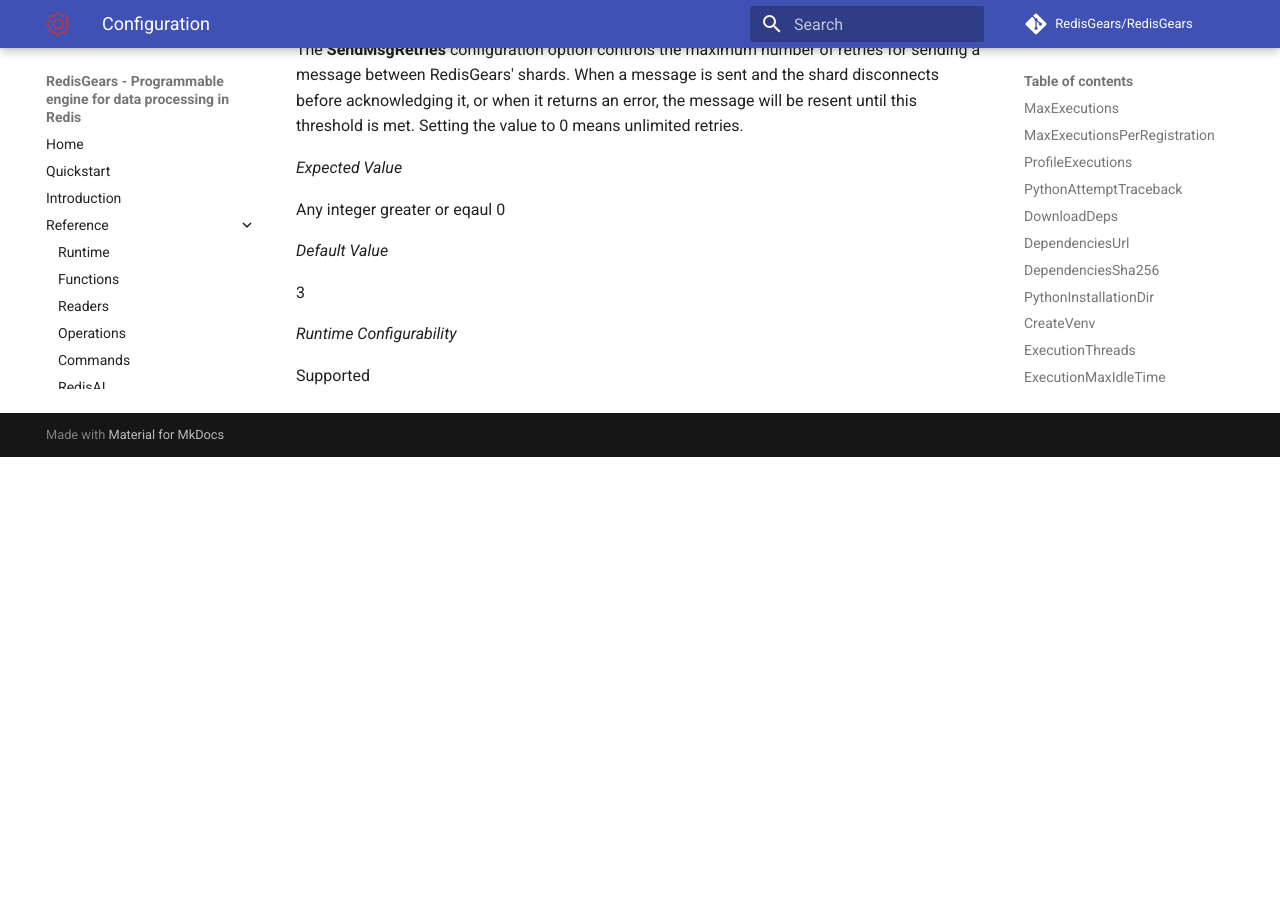
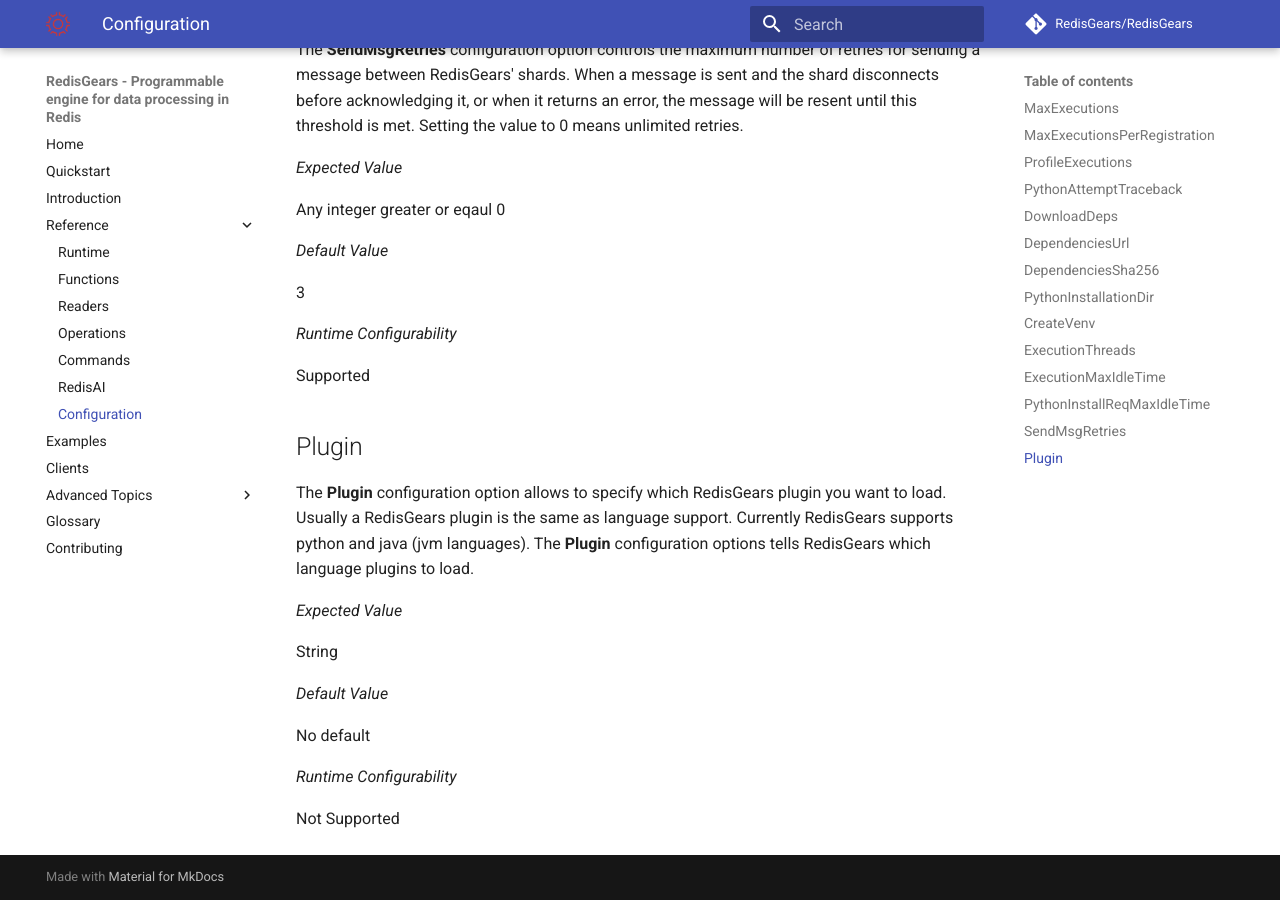
Before and after one commit to RedisGears/RedisGears, an MkDocs documentation site: the page built from docs/configuration.md, in a window 1280 px wide and 900 px high, scrolled down 6526 px. Built offline with MkDocs 1.6.1 and Material for MkDocs 9.7.7, drawn with Linux system fonts in a browser that asks for light colours; comment, search, counter and statistics services are not loaded; before the commit the page ends 6983 px from its top, so only the background shows below that.

Commit message:
Added plugin configuration value to docs (#717)
* added plugin configuration value

* Review fixes

```diff
--- a/docs/configuration.md
+++ b/docs/configuration.md
@@ -253,3 +253,18 @@
 _Runtime Configurability_
 
 Supported
+
+## Plugin
+The **Plugin** configuration option allows to specify which RedisGears plugin you want to load. Usually a RedisGears plugin is the same as language support. Currently RedisGears supports python and java (jvm languages). The **Plugin** configuration options tells RedisGears which language plugins to load.
+
+_Expected Value_
+
+String
+
+_Default Value_
+
+No default
+
+_Runtime Configurability_
+
+Not Supported
```
